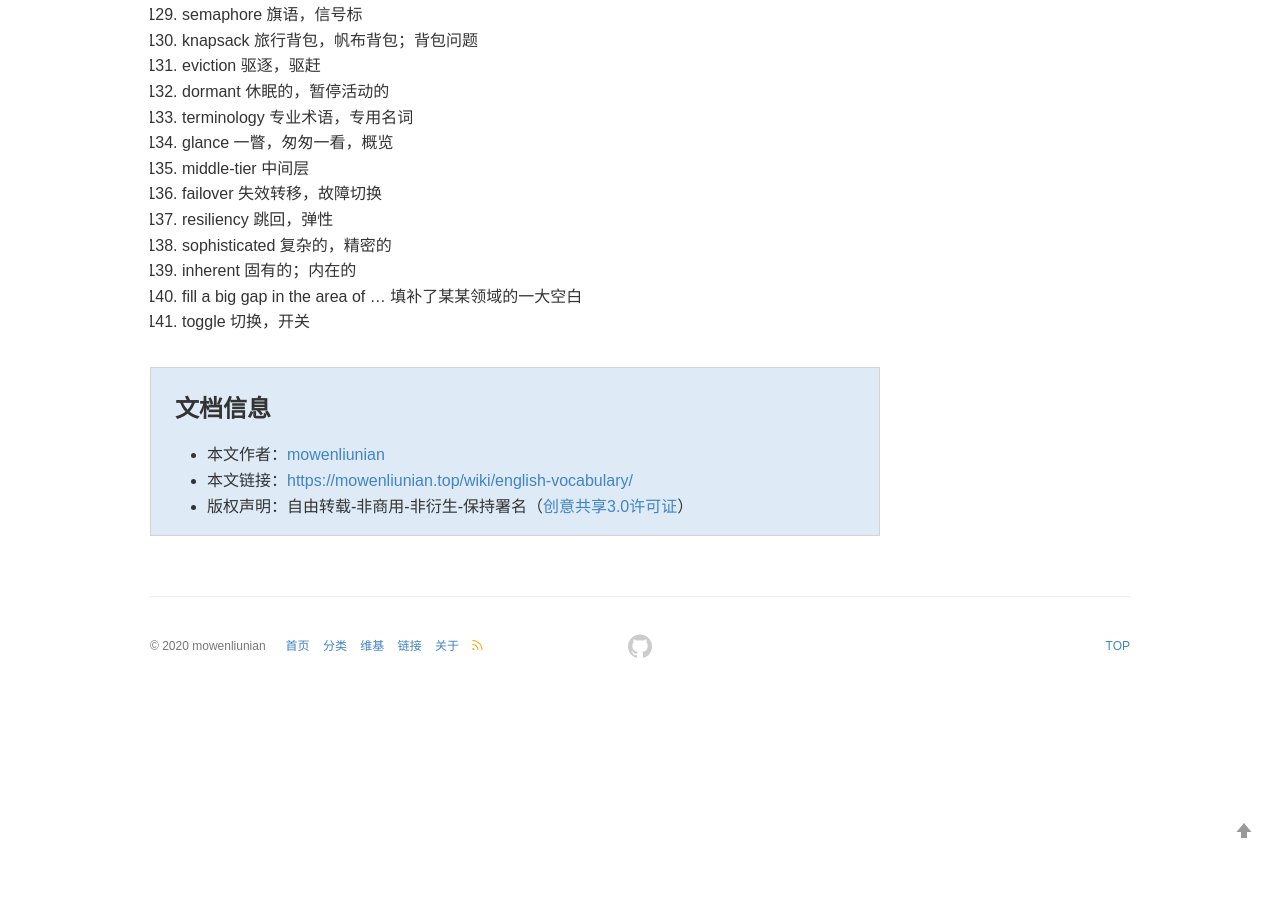
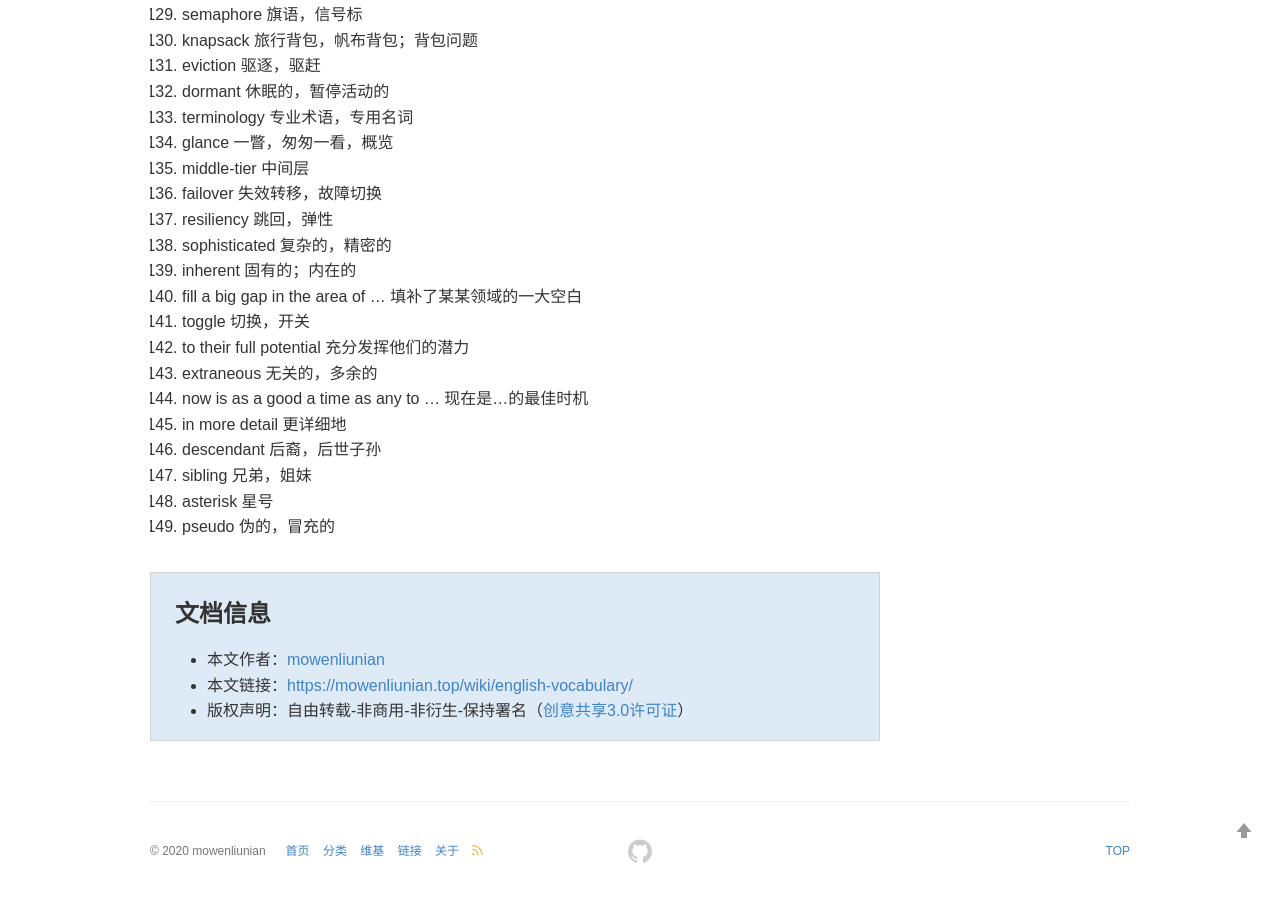
Before and after one commit to mowenliunian/mowenliunian.github.io, a Jekyll site: the page built from _wiki/english-vocabulary.md, in a window 1280 px wide and 900 px high, scrolled down 3528 px. Built offline with Jekyll 4.4.1, drawn with Linux system fonts in a browser that asks for light colours; comment, search, counter and statistics services are not loaded; before the commit the page ends 4223 px from its top, so only the background shows below that.

Commit message:
add some words

```diff
--- a/_wiki/english-vocabulary.md
+++ b/_wiki/english-vocabulary.md
@@ -149,3 +149,11 @@
 1. inherent 固有的；内在的
 1. fill a big gap in the area of ... 填补了某某领域的一大空白
 1. toggle 切换，开关
+1. to their full potential 充分发挥他们的潜力
+1. extraneous 无关的，多余的
+1. now is as a good a time as any to ... 现在是...的最佳时机
+1. in more detail 更详细地
+1. descendant 后裔，后世子孙
+1. sibling 兄弟，姐妹
+1. asterisk 星号
+1. pseudo 伪的，冒充的
```
